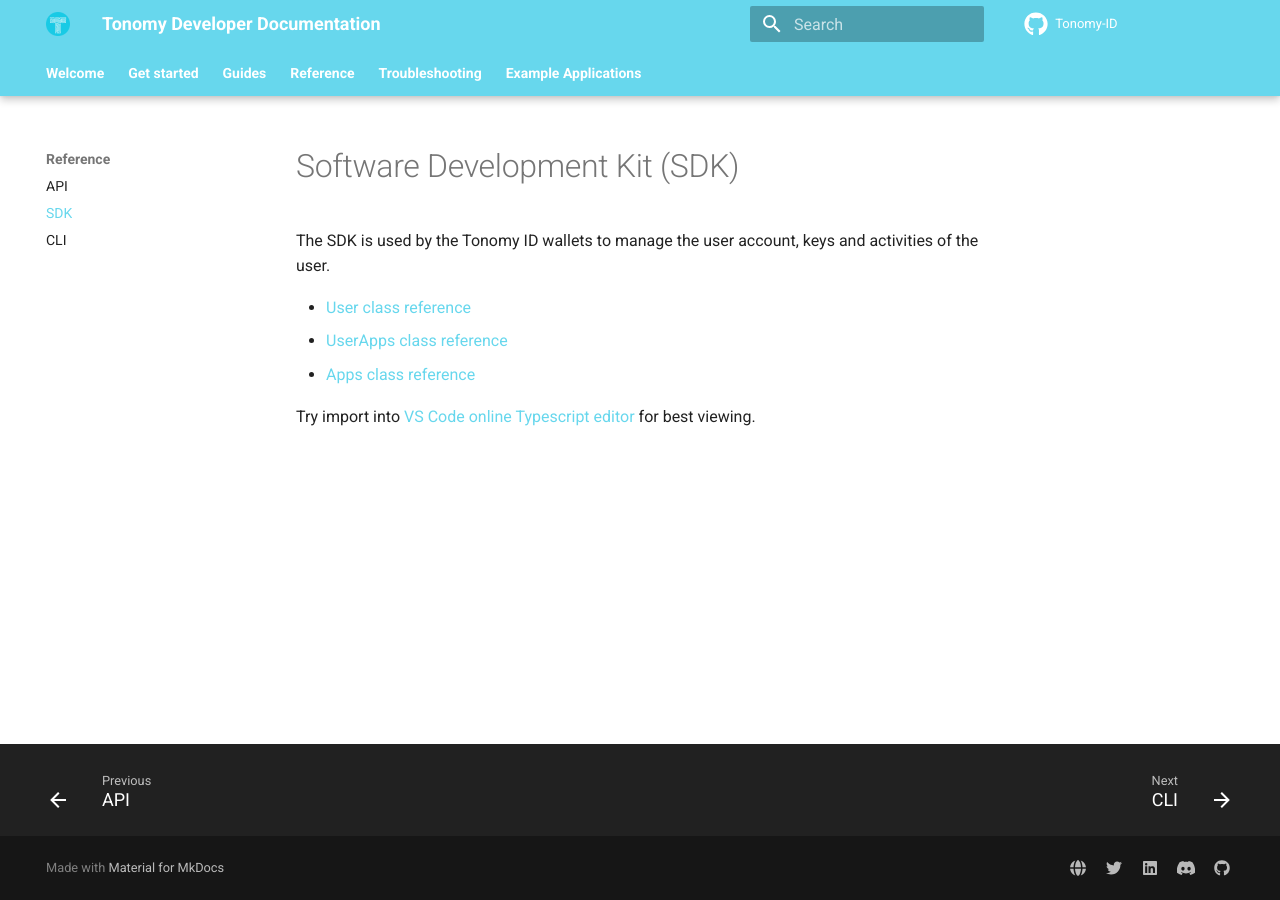
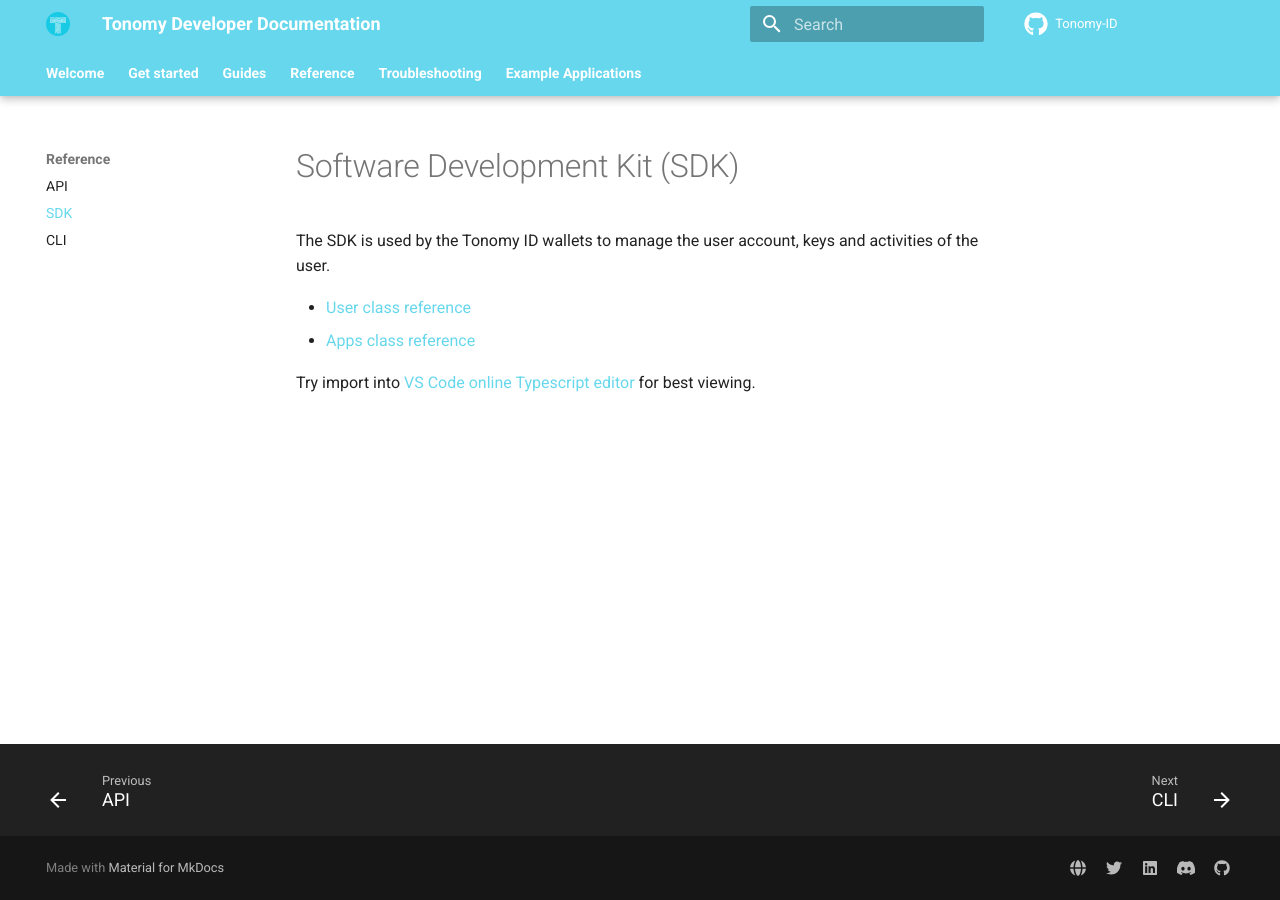
Before and after one commit to Tonomy-Foundation/Tonomy-ID-SDK, an MkDocs documentation site: the page built from docs/reference/sdk.md, in a window 1280 px wide. Built offline with MkDocs 1.6.1 and Material for MkDocs 9.7.7, drawn with Linux system fonts in a browser that asks for light colours; comment, search, counter and statistics services are not loaded.

Commit message:
docs: type refereences

```diff
--- a/docs/reference/sdk.md
+++ b/docs/reference/sdk.md
@@ -2,8 +2,7 @@
 
 The SDK is used by the Tonomy ID wallets to manage the user account, keys and activities of the user.
 
-- <a href="https://unpkg.com/@tonomy/tonomy-id-sdk/build/sdk/types/sdk/controllers/user.d.ts" target="_blank">User class reference</a>
-- <a href="https://unpkg.com/@tonomy/tonomy-id-sdk/build/sdk/types/sdk/controllers/userApps.d.ts" target="_blank">UserApps class reference</a>
-- <a href="https://unpkg.com/@tonomy/tonomy-id-sdk/build/sdk/types/sdk/controllers/app.d.ts" target="_blank">Apps class reference</a>
+- <a href="https://unpkg.com/@tonomy/tonomy-id-sdk/build/sdk/types/sdk/controllers/User.d.ts" target="_blank">User class reference</a>
+- <a href="https://unpkg.com/@tonomy/tonomy-id-sdk/build/sdk/types/sdk/controllers/App.d.ts" target="_blank">Apps class reference</a>
 
 Try import into <a href="https://insiders.vscode.dev/tsplay" target="_blank">VS Code online Typescript editor</a> for best viewing.
```
